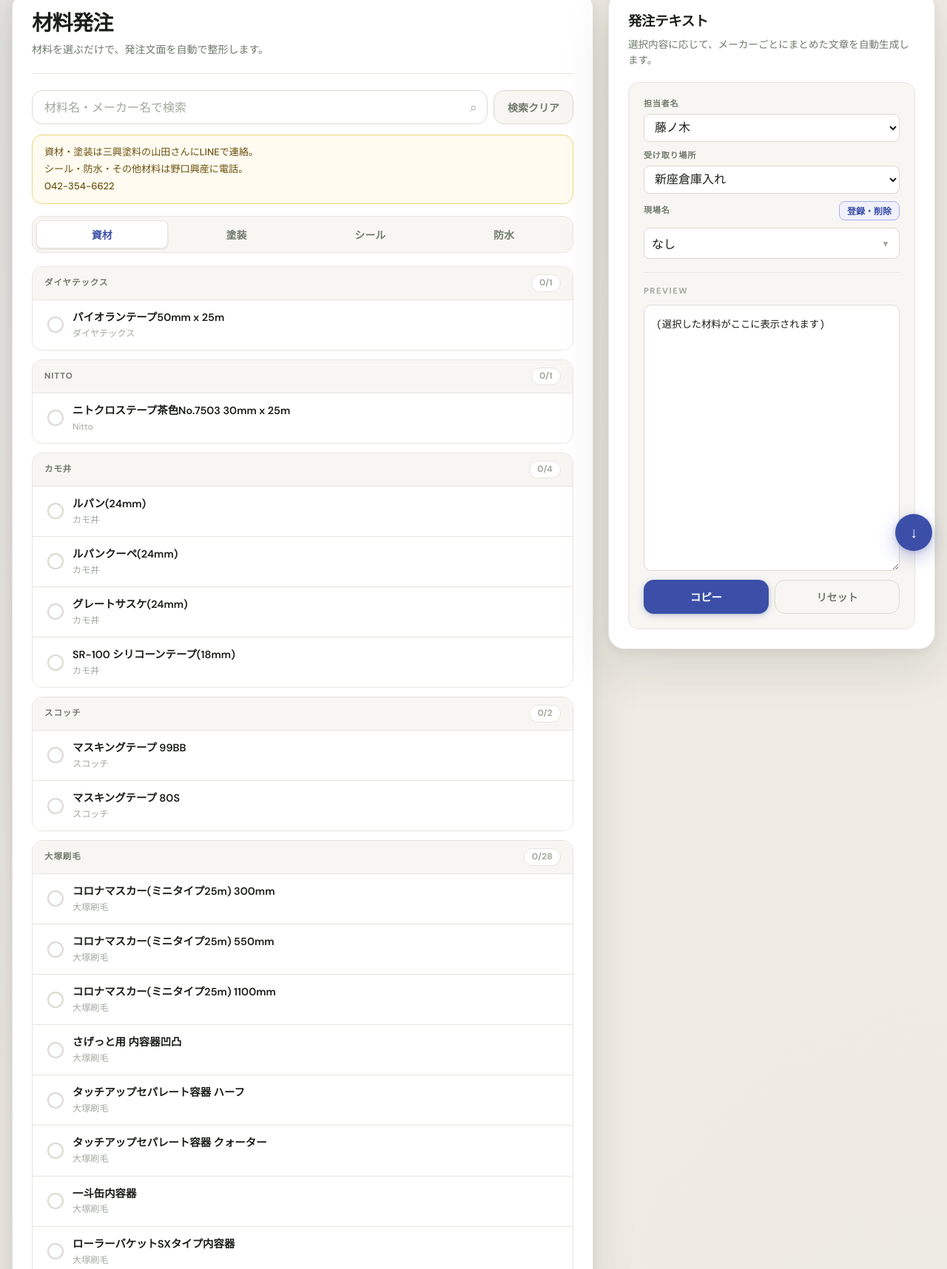
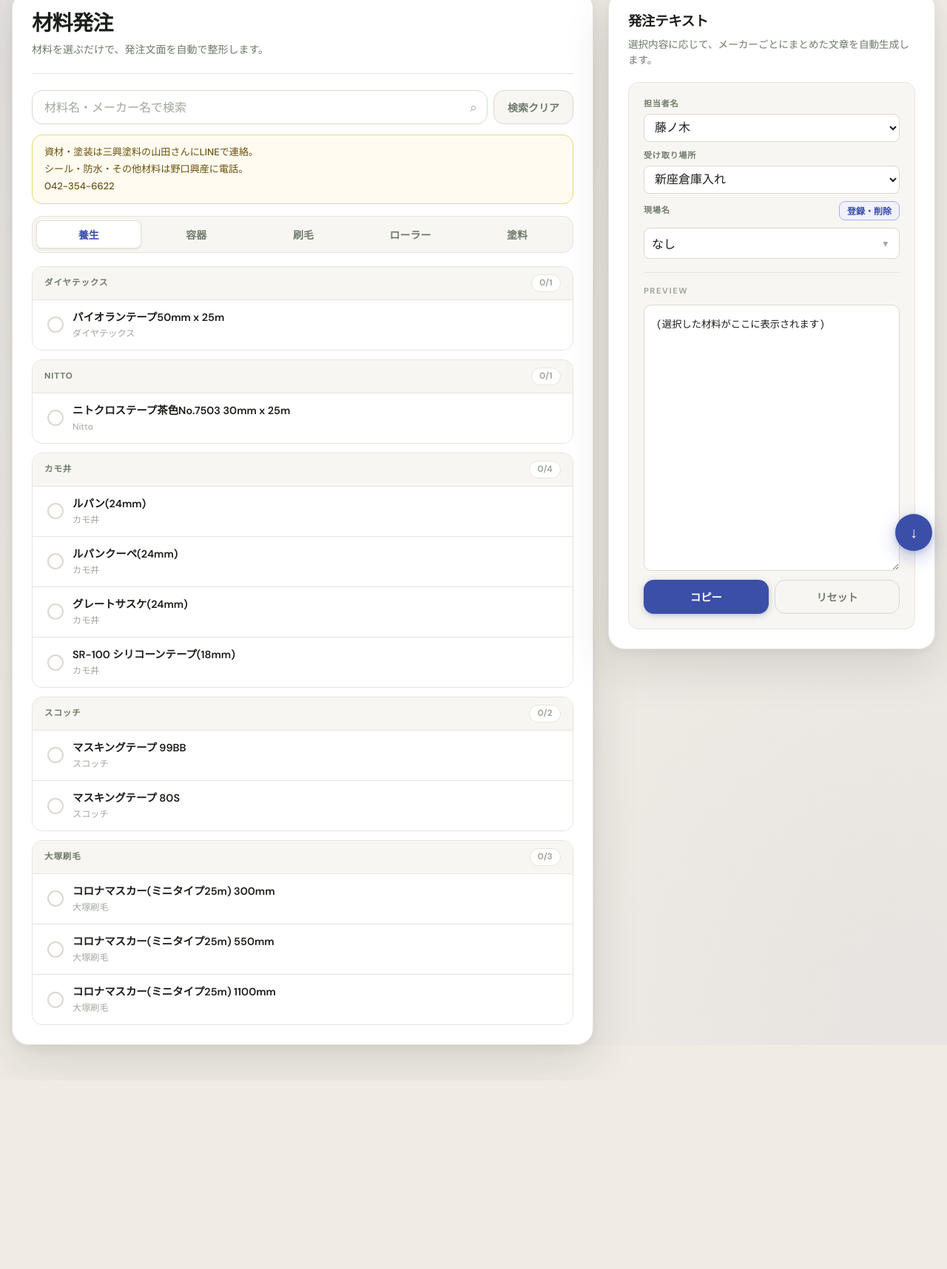
Before and after one commit to yuiha3/material-order, a plain HTML site: page index.html in a window 1280 px wide. Shown: the part 35-1751 px from the top of the page at 74% size. After the commit the page ends 1496 px from the top, so only its background shows below. Drawn offline with nearby package versions, Linux system fonts and the light colour scheme.

Commit message:
Add files via upload

```diff
--- a/index.html
+++ b/index.html
@@ -36,10 +36,11 @@
       </div>
 
       <div class="tabs">
-        <button class="tab-btn active" type="button" data-tab="資材">資材</button>
-        <button class="tab-btn" type="button" data-tab="塗装">塗装</button>
-        <button class="tab-btn" type="button" data-tab="シール">シール</button>
-        <button class="tab-btn" type="button" data-tab="防水">防水</button>
+        <button class="tab-btn active" type="button" data-tab="養生">養生</button>
+        <button class="tab-btn" type="button" data-tab="容器">容器</button>
+        <button class="tab-btn" type="button" data-tab="刷毛">刷毛</button>
+        <button class="tab-btn" type="button" data-tab="ローラー">ローラー</button>
+        <button class="tab-btn" type="button" data-tab="塗料">塗料</button>
       </div>
 
       <div id="makersContainer" class="makers"></div>
--- a/script.js
+++ b/script.js
@@ -1,6 +1,6 @@
 const supplies = [
   {
-    category: "資材",
+    category: "養生",
     manufacturer: "ダイヤテックス",
     name: "パイオランテープ50mm x 25m",
     quantity: 1,
@@ -8,7 +8,7 @@ const supplies = [
     defaultUnit: "箱"
   },
   {
-    category: "資材",
+    category: "養生",
     manufacturer: "Nitto",
     name: "ニトクロステープ茶色No.7503  30mm x 25m",
     quantity: 1,
@@ -16,7 +16,7 @@ const supplies = [
     defaultUnit: "箱"
   },
   {
-    category: "資材",
+    category: "養生",
     manufacturer: "カモ井",
     name: "ルパン(24mm)",
     quantity: 1,
@@ -24,7 +24,7 @@ const supplies = [
     defaultUnit: "箱"
   },
   {
-    category: "資材",
+    category: "養生",
     manufacturer: "カモ井",
     name: "ルパンクーペ(24mm)",
     quantity: 1,
@@ -32,7 +32,7 @@ const supplies = [
     defaultUnit: "箱"
   },
   {
-    category: "資材",
+    category: "養生",
     manufacturer: "カモ井",
     name: "グレートサスケ(24mm)",
     quantity: 1,
@@ -40,7 +40,7 @@ const supplies = [
     defaultUnit: "箱"
   },
   {
-    category: "資材",
+    category: "養生",
     manufacturer: "カモ井",
     name: "SR-100 シリコーンテープ(18mm)",
     quantity: 1,
@@ -48,7 +48,7 @@ const supplies = [
     defaultUnit: "箱"
   },
   {
-    category: "資材",
+    category: "養生",
     manufacturer: "スコッチ",
     name: "マスキングテープ 99BB",
     quantity: 1,
@@ -56,7 +56,7 @@ const supplies = [
     defaultUnit: "箱"
   },
   {
-    category: "資材",
+    category: "養生",
     manufacturer: "スコッチ",
     name: "マスキングテープ 80S",
     quantity: 1,
@@ -64,7 +64,7 @@ const supplies = [
     defaultUnit: "箱"
   },
   {
-    category: "資材",
+    category: "養生",
     manufacturer: "大塚刷毛",
     name: "コロナマスカー(ミニタイプ25m) 300mm",
     quantity: 1,
@@ -72,7 +72,7 @@ const supplies = [
     defaultUnit: "箱"
   },
   {
-    category: "資材",
+    category: "養生",
     manufacturer: "大塚刷毛",
     name: "コロナマスカー(ミニタイプ25m) 550mm",
     quantity: 1,
@@ -80,7 +80,7 @@ const supplies = [
     defaultUnit: "箱"
   },
   {
-    category: "資材",
+    category: "養生",
     manufacturer: "大塚刷毛",
     name: "コロナマスカー(ミニタイプ25m) 1100mm",
     quantity: 1,
@@ -88,7 +88,7 @@ const supplies = [
     defaultUnit: "箱"
   },
   {
-    category: "資材",
+    category: "容器",
     manufacturer: "大塚刷毛",
     name: "さげっと用 内容器凹凸",
     quantity: 1,
@@ -96,7 +96,7 @@ const supplies = [
     defaultUnit: "箱"
   },
   {
-    category: "資材",
+    category: "容器",
     manufacturer: "大塚刷毛",
     name: "タッチアップセパレート容器 ハーフ",
     quantity: 1,
@@ -104,7 +104,7 @@ const supplies = [
     defaultUnit: "箱"
   },
   {
-    category: "資材",
+    category: "容器",
     manufacturer: "大塚刷毛",
     name: "タッチアップセパレート容器 クォーター",
     quantity: 1,
@@ -112,7 +112,7 @@ const supplies = [
     defaultUnit: "箱"
   },
   {
-    category: "資材",
+    category: "容器",
     manufacturer: "大塚刷毛",
     name: "一斗缶内容器",
     quantity: 1,
@@ -120,7 +120,7 @@ const supplies = [
     defaultUnit: "箱"
   },
   {
-    category: "資材",
+    category: "容器",
     manufacturer: "大塚刷毛",
     name: "ローラーバケットSXタイプ内容器",
     quantity: 1,
@@ -128,7 +128,7 @@ const supplies = [
     defaultUnit: "箱"
   },
   {
-    category: "資材",
+    category: "容器",
     manufacturer: "大塚刷毛",
     name: "らくらくカートリッジ1型",
     quantity: 1,
@@ -136,7 +136,7 @@ const supplies = [
     defaultUnit: "箱"
   },
   {
-    category: "資材",
+    category: "容器",
     manufacturer: "大塚刷毛",
     name: "らくらくカートリッジ3型",
     quantity: 1,
@@ -144,7 +144,7 @@ const supplies = [
     defaultUnit: "箱"
   },
   {
-    category: "資材",
+    category: "刷毛",
     manufacturer: "大塚刷毛",
     name: "豚毛金巻 8号",
     quantity: 1,
@@ -152,7 +152,7 @@ const supplies = [
     defaultUnit: "箱"
   },
   {
-    category: "資材",
+    category: "刷毛",
     manufacturer: "大塚刷毛",
     name: "BKラスターN短柄 1.5インチ",
     quantity: 1,
@@ -160,7 +160,7 @@ const supplies = [
     defaultUnit: "箱"
   },
   {
-    category: "資材",
+    category: "刷毛",
     manufacturer: "大塚刷毛",
     name: "BKラスターN短柄 2インチ",
     quantity: 1,
@@ -168,7 +168,7 @@ const supplies = [
     defaultUnit: "箱"
   },
   {
-    category: "資材",
+    category: "刷毛",
     manufacturer: "大塚刷毛",
     name: "BKラスターN短柄 2.5インチ",
     quantity: 1,
@@ -176,7 +176,7 @@ const supplies = [
     defaultUnit: "箱"
   },
   {
-    category: "資材",
+    category: "ローラー",
     manufacturer: "大塚刷毛",
     name: "スカーレットEX(25mm) 6インチ",
     quantity: 1,
@@ -184,7 +184,7 @@ const supplies = [
     defaultUnit: "箱"
   },
   {
-    category: "資材",
+    category: "ローラー",
     manufacturer: "大塚刷毛",
     name: "スカーレットEX(20mm) 6インチ",
     quantity: 1,
@@ -192,7 +192,7 @@ const supplies = [
     defaultUnit: "箱"
   },
   {
-    category: "資材",
+    category: "ローラー",
     manufacturer: "大塚刷毛",
     name: "スカーレットEX(20mm) 3インチ",
     quantity: 1,
@@ -200,7 +200,7 @@ const supplies = [
     defaultUnit: "箱"
   },
   {
-    category: "資材",
+    category: "ローラー",
     manufacturer: "大塚刷毛",
     name: "ツイスト(18mm) 6インチ",
     quantity: 1,
@@ -208,7 +208,7 @@ const supplies = [
     defaultUnit: "箱"
   },
   {
-    category: "資材",
+    category: "ローラー",
     manufacturer: "大塚刷毛",
     name: "ツイスト(18mm) 4インチ",
     quantity: 1,
@@ -216,7 +216,7 @@ const supplies = [
     defaultUnit: "箱"
   },
   {
-    category: "資材",
+    category: "ローラー",
     manufacturer: "大塚刷毛",
     name: "ツイスト(18mm) 3インチ",
     quantity: 1,
@@ -224,7 +224,7 @@ const supplies = [
     defaultUnit: "箱"
   },
   {
-    category: "資材",
+    category: "ローラー",
     manufacturer: "大塚刷毛",
     name: "スクリュー(21mm) 6インチ",
     quantity: 1,
@@ -232,7 +232,7 @@ const supplies = [
     defaultUnit: "箱"
   },
   {
-    category: "資材",
+    category: "ローラー",
     manufacturer: "大塚刷毛",
     name: "スクリュー(21mm) 4インチ",
     quantity: 1,
@@ -240,7 +240,7 @@ const supplies = [
     defaultUnit: "箱"
   },
   {
-    category: "資材",
+    category: "ローラー",
     manufacturer: "大塚刷毛",
     name: "Sky(13mm) 6インチ",
     quantity: 1,
@@ -248,7 +248,7 @@ const supplies = [
     defaultUnit: "箱"
   },
   {
-    category: "資材",
+    category: "ローラー",
     manufacturer: "大塚刷毛",
     name: "Sky(13mm) 4インチ",
     quantity: 1,
@@ -256,7 +256,7 @@ const supplies = [
     defaultUnit: "箱"
   },
   {
-    category: "資材",
+    category: "ローラー",
     manufacturer: "大塚刷毛",
     name: "Sky(13mm) 3インチ",
     quantity: 1,
@@ -264,7 +264,7 @@ const supplies = [
     defaultUnit: "箱"
   },
   {
-    category: "資材",
+    category: "ローラー",
     manufacturer: "大塚刷毛",
     name: "Micro ACE(13mm) 6インチ",
     quantity: 1,
@@ -272,7 +272,7 @@ const supplies = [
     defaultUnit: "箱"
   },
   {
-    category: "資材",
+    category: "ローラー",
     manufacturer: "大塚刷毛",
     name: "Micro ACE(13mm) 4インチ",
     quantity: 1,
@@ -280,7 +280,7 @@ const supplies = [
     defaultUnit: "箱"
   },
   {
-    category: "資材",
+    category: "ローラー",
     manufacturer: "大塚刷毛",
     name: "Micro ACE(13mm) 3インチ",
     quantity: 1,
@@ -291,7 +291,7 @@ const supplies = [
 
 const paints = [
   {
-    category: "塗装",
+    category: "塗料",
     manufacturer: "関西ペイント",
     name: "アレスホルダーHG",
     capacityOptions: ["16kg"],
@@ -308,7 +308,7 @@ const paints = [
     defaultGloss: ""
   },
   {
-    category: "塗装",
+    category: "塗料",
     manufacturer: "関西ペイント",
     name: "アレスダイナミックフィラー",
     capacityOptions: ["16kg"],
@@ -325,7 +325,7 @@ const paints = [
     defaultGloss: ""
   },
   {
-    category: "塗装",
+    category: "塗料",
     manufacturer: "関西ペイント",
     name: "アレスダイナミックプラサフII",
     capacityOptions: ["16kg"],
@@ -342,7 +342,7 @@ const paints = [
     defaultGloss: ""
   },
   {
-    category: "塗装",
+    category: "塗料",
     manufacturer: "関西ペイント",
     name: "アレスダイナミックTOP",
     capacityOptions: ["16kg", "4kg"],
@@ -359,7 +359,7 @@ const paints = [
     defaultGloss: "艶あり"
   },
   {
-    category: "塗装",
+    category: "塗料",
     manufacturer: "関西ペイント",
     name: "セラMレタン",
     capacityOptions: ["16kg", "4kg"],
@@ -376,7 +376,7 @@ const paints = [
     defaultGloss: "艶あり"
   },
   {
-    category: "塗装",
+    category: "塗料",
     manufacturer: "関西ペイント",
     name: "セラMシリコン",
     capacityOptions: ["16kg", "4kg"],
@@ -393,7 +393,7 @@ const paints = [
     defaultGloss: "艶あり"
   },
   {
-    category: "塗装",
+    category: "塗料",
     manufacturer: "関西ペイント",
     name: "スーパーザウルスII",
     capacityOptions: ["16kg", "4kg"],
@@ -410,7 +410,7 @@ const paints = [
     defaultGloss: ""
   },
   {
-    category: "塗装",
+    category: "塗料",
     manufacturer: "関西ペイント",
     name: "ザウルスEX II",
     capacityOptions: ["16kg", "4kg"],
@@ -427,7 +427,7 @@ const paints = [
     defaultGloss: ""
   },
   {
-    category: "塗装",
+    category: "塗料",
     manufacturer: "エスケー化研",
     name: "水性ミラクシーラーエコ",
     capacityOptions: ["15kg"],
@@ -444,7 +444,7 @@ const paints = [
     defaultGloss: ""
   },
   {
-    category: "塗装",
+    category: "塗料",
     manufacturer: "エスケー化研",
     name: "水性エコファイン",
     capacityOptions: ["16kg", "4kg"],
@@ -461,7 +461,7 @@ const paints = [
     defaultGloss: "艶あり"
   },
   {
-    category: "塗装",
+    category: "塗料",
     manufacturer: "日本ペイント",
     name: "水性ケンエース",
     capacityOptions: ["16kg", "4kg"],
@@ -478,7 +478,7 @@ const paints = [
     defaultGloss: "艶なし"
   },
   {
-    category: "塗装",
+    category: "塗料",
     manufacturer: "日本ペイント",
     name: "水性ケンエースグロス",
     capacityOptions: ["16kg", "4kg"],
@@ -496,14 +496,11 @@ const paints = [
   }
 ];
 
-const sealants = [];
-const waterproofs = [];
-
 const STAFF_NAMES = ["高崎", "上田", "石澤", "栗原", "齊藤", "ウンス", "滝本", "山下", "藤ノ木", "福王寺", "大浦"];
 const PLACEHOLDER_TEXT = "(選択した材料がここに表示されます)";
 
 const appState = {
-  activeTab: "資材",
+  activeTab: "養生",
   selectedStaffName: "藤ノ木",
   selectedLocation: "新座倉庫入れ",
   selectedSiteName: "なし",
@@ -722,14 +719,13 @@ function addSite() {
 
 function getItemsByTab(tabName) {
   switch (tabName) {
-    case "資材":
-      return supplies;
-    case "塗装":
+    case "養生":
+    case "容器":
+    case "刷毛":
+    case "ローラー":
+      return supplies.filter(s => s.category === tabName);
+    case "塗料":
       return paints;
-    case "シール":
-      return sealants;
-    case "防水":
-      return waterproofs;
     default:
       return [];
   }
--- a/style.css
+++ b/style.css
@@ -256,6 +256,7 @@ body {
   border: 1.5px solid var(--line-soft);
   border-radius: var(--radius-lg);
   padding: 5px;
+  flex-wrap: wrap;
 }
 
 .tab-btn {
```
